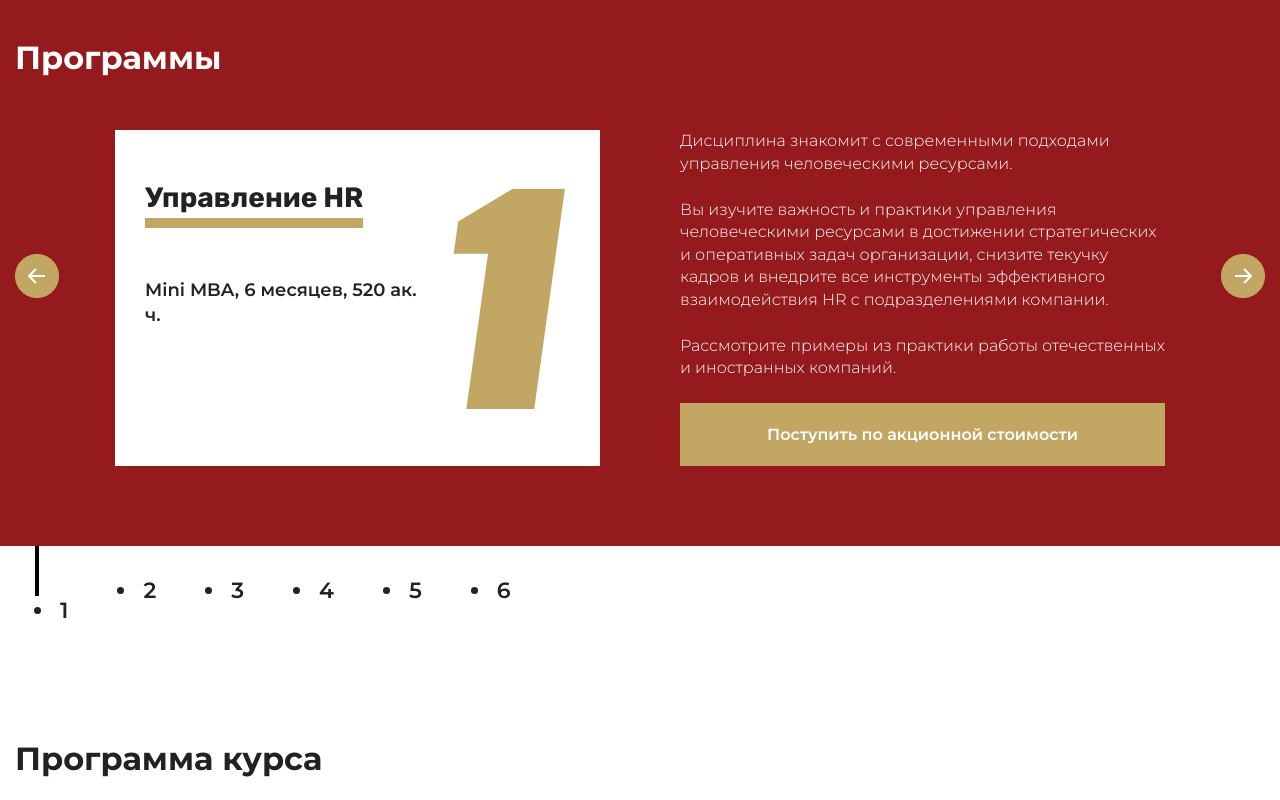
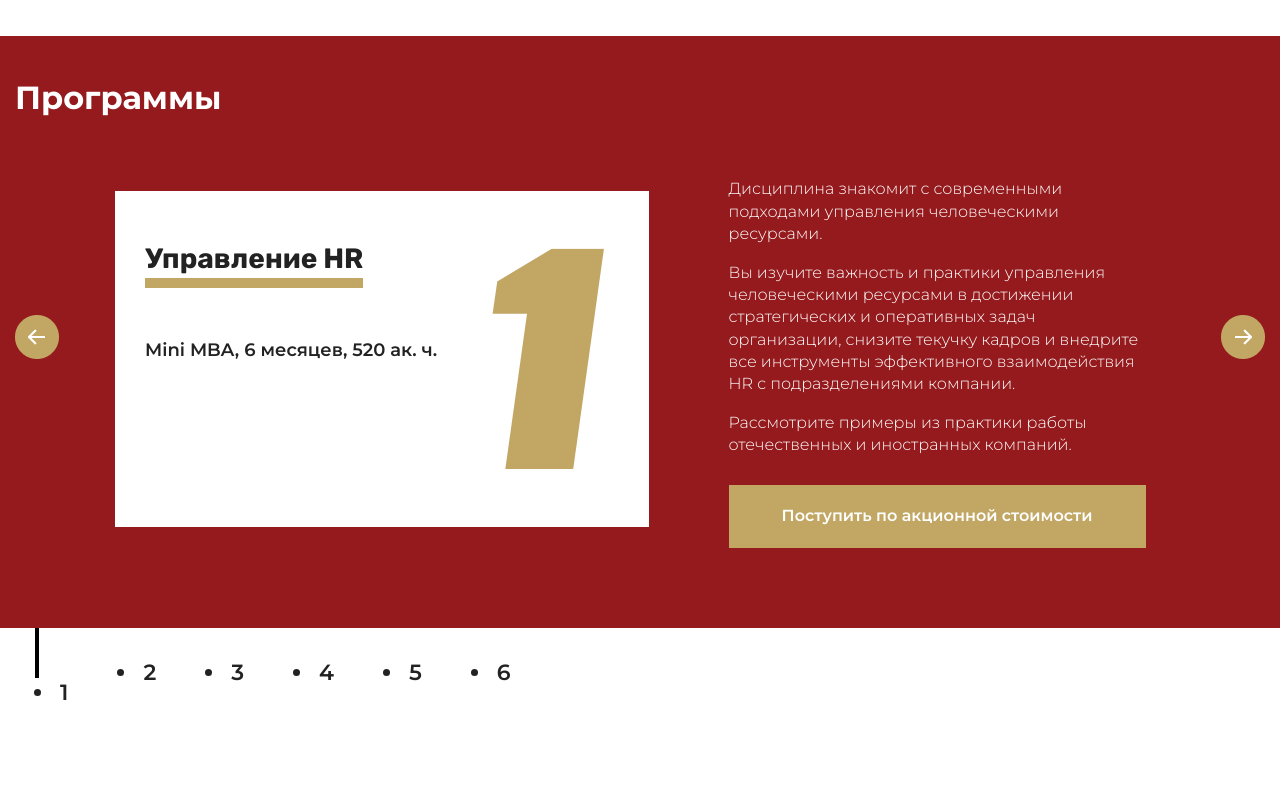
Before and after one commit to MasterVitte/Landing, a plain HTML site: page index.html in a window 1280 px wide. Shown: the part 1840-2640 px from the top of the page. Drawn offline with nearby package versions, Linux system fonts and the light colour scheme.

Commit message:
Фикс текстов и заголовков

```diff
--- a/css/main.css
+++ b/css/main.css
@@ -401,7 +401,7 @@ h2 {
   font-weight: 500;
   font-size: 22px;
   color: #fff;
-  padding-right: 50px;
+  margin-top: 20px;
 }
 
 .app_section_header_content_row_1 article:first-of-type {
@@ -558,16 +558,18 @@ h2 {
 
 .app_section_programs_content_slider_item_rows {
   display: flex;
-}
-
-.app_section_programs_content_slider_item_row_1,
-.app_section_programs_content_slider_item_row_2 {
-  display: flex;
-  flex-basis: 50%;
+  align-items: center;
 }
 
 .app_section_programs_content_slider_item_row_1 {
-  margin-right: 80px;
+  display: flex;
+  flex-basis: 55%;
+}
+
+.app_section_programs_content_slider_item_row_2 {
+  display: flex;
+  flex-basis: 45%;
+  margin-left: 80px;
 }
 
 .app_section_programs_content_slider_item {
@@ -613,13 +615,14 @@ h2 {
 
 .app_section_programs_content_slider_item_info {
   height: 100%;
+  max-width: 417px;
   display: flex;
   flex-direction: column;
   justify-content: space-between;
 }
 
 .app_section_programs_content_slider_item_info p {
-  margin: 0;
+  margin: 8px 0;
   color: #fff;
   font-weight: 300;
 }
@@ -629,6 +632,7 @@ h2 {
   justify-content: center;
   align-items: center;
   text-align: center;
+  margin-top: 20px;
 
   width: 100%;
   height: 63px;
@@ -744,6 +748,10 @@ h2 {
   margin-top: 90px;
 }
 
+.app_section_course_content_slider_for_row_2_content > h2 {
+  font-size: 22px;
+}
+
 .app_section_course_content_slider_for_row_2_rows {
   margin-top: 35px;
   display: flex;
```
